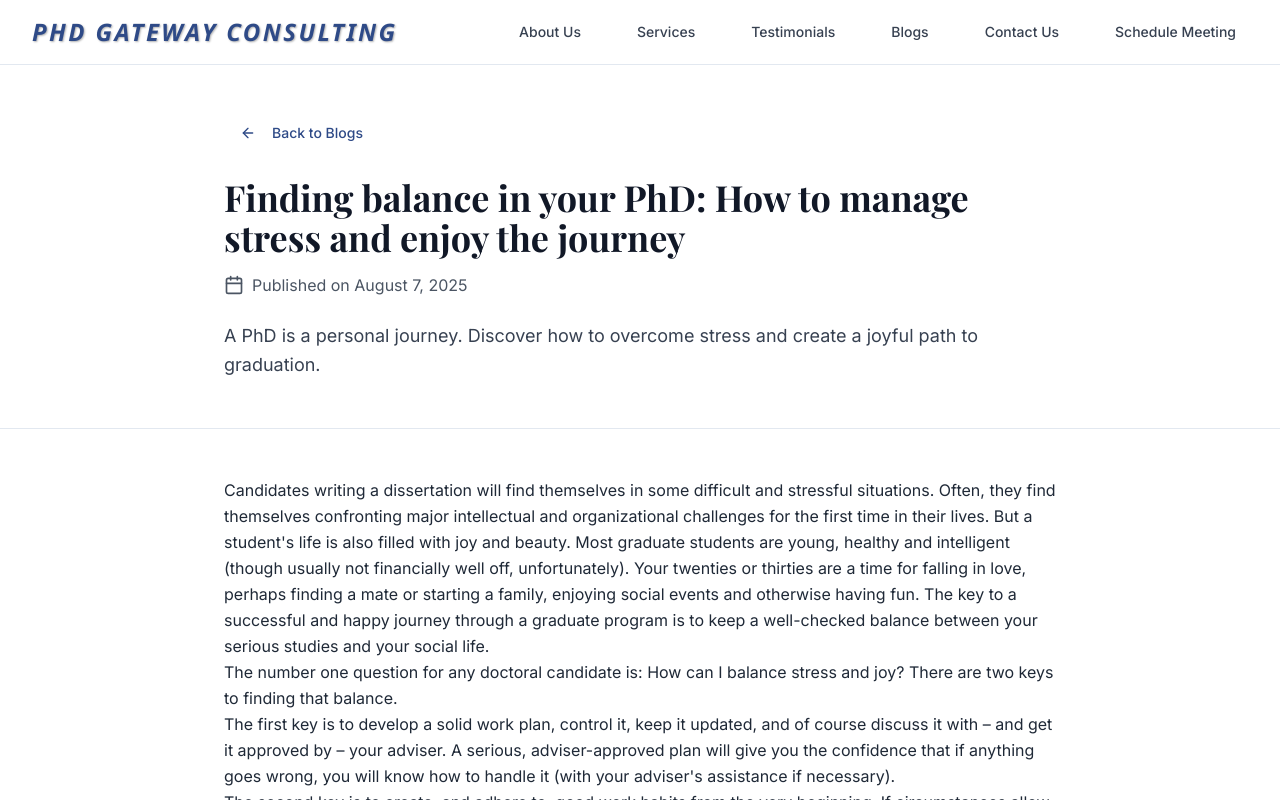
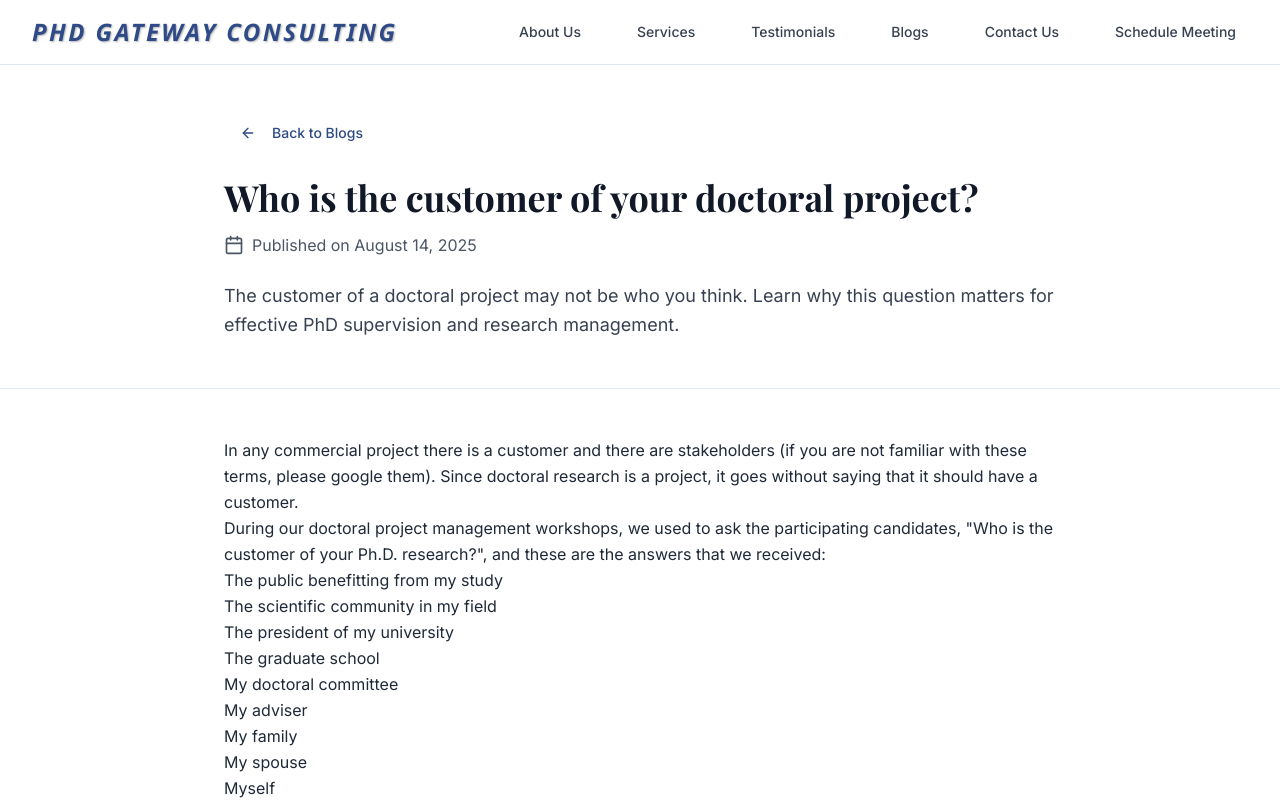
Before and after one commit to ReuvenKatz/pathway-nexus-gateway1, a React (Vite) app: page /blogs/1 in a window 1280 px wide. Shown: the top 800 px of the page. Built offline with nearby package versions, Linux system fonts and the light colour scheme; a web font is replaced by a local one.

Commit message:
Add new blog post

```diff
--- a/src/data/blogs.ts
+++ b/src/data/blogs.ts
@@ -9,6 +9,41 @@ export interface Blog {
 export const blogs: Blog[] = [
   {
     id: "1",
+    title: "Who is the customer of your doctoral project?",
+    description: "The customer of a doctoral project may not be who you think. Learn why this question matters for effective PhD supervision and research management.",
+    publishDate: "2025-08-14",
+    content: `
+      <div class="prose max-w-none">
+        <p>In any commercial project there is a customer and there are stakeholders (if you are not familiar with these terms, please google them). Since doctoral research is a project, it goes without saying that it should have a customer.</p>
+
+        <p>During our doctoral project management workshops, we used to ask the participating candidates, "Who is the customer of your Ph.D. research?", and these are the answers that we received:</p>
+
+        <ul>
+          <li>The public benefitting from my study</li>
+          <li>The scientific community in my field</li>
+          <li>The president of my university</li>
+          <li>The graduate school</li>
+          <li>My doctoral committee</li>
+          <li>My adviser</li>
+          <li>My family</li>
+          <li>My spouse</li>
+          <li>Myself</li>
+        </ul>
+
+        <p>Please think for a moment: Which of the above is the correct answer?</p>
+
+        <p>In a study I conducted¹, I asked hundreds of doctoral students from several countries, "Who is your customer?" Over 45% of all students answered: "The scientific community in my field." But is it the correct answer?</p>
+
+        <p>All things considered, the customer of your project must be the person who: a) is interested in the academic problem and values your contribution; b) decides when you are ready to submit your dissertation; and c) has the authority to prevent you from getting the doctoral degree.</p>
+
+        <p>I hope you understand now that the only answer to the question, "Who is your customer?" is: "My adviser".</p>
+
+        <p>The next question you should immediately ask yourself is what your customer needs are. Once you're aware of these needs, you will be able to think carefully how to address them in your project. Good relations with your adviser are the key to your success. Make this a win-win situation.</p>
+      </div>
+    `
+  },
+  {
+    id: "2",
     title: "Finding balance in your PhD: How to manage stress and enjoy the journey",
     description: "A PhD is a personal journey. Discover how to overcome stress and create a joyful path to graduation.",
     publishDate: "2025-08-07",
@@ -25,7 +60,7 @@ export const blogs: Blog[] = [
     `
   },
   {
-    id: "2",
+    id: "3",
     title: "The four fundamental elements of a doctoral project?",
     description: "A doctoral journey rests on four key elements. Learn how these components shape the quality of your research.",
     publishDate: "2025-07-31",
@@ -46,7 +81,7 @@ export const blogs: Blog[] = [
     `
   },
   {
-    id: "3",
+    id: "4",
     title: "Shorten the Time to Doctorate: A Guide to Managing your Ph.D. as a Project",
     description: "Brief outline of a book I wrote.",
     publishDate: "2025-06-05",
@@ -65,7 +100,7 @@ export const blogs: Blog[] = [
     `
   },
   {
-    id: "4",
+    id: "5",
     title: "Why do so many doctoral students become stressed and overwhelmed?",
     description: "Candidates that haven't planned their work or monitored their progress become insecure when something goes wrong.",
     publishDate: "2025-06-12",
@@ -82,7 +117,7 @@ export const blogs: Blog[] = [
     `
   },
   {
-    id: "5",
+    id: "6",
     title: "The doctoral dissertation: Is it a project?",
     description: "Doctoral research meets the formal definition of a project; therefore, it is a research project.",
     publishDate: "2025-07-03",
@@ -103,7 +138,7 @@ export const blogs: Blog[] = [
     `
   },
   {
-    id: "6",
+    id: "7",
     title: "The \"Hidden Task\"",
     description: "Doctoral candidates must complete two parallel tasks during their doctoral project the first one is research; the other is the \"hidden task\".",
     publishDate: "2025-07-24",
```
